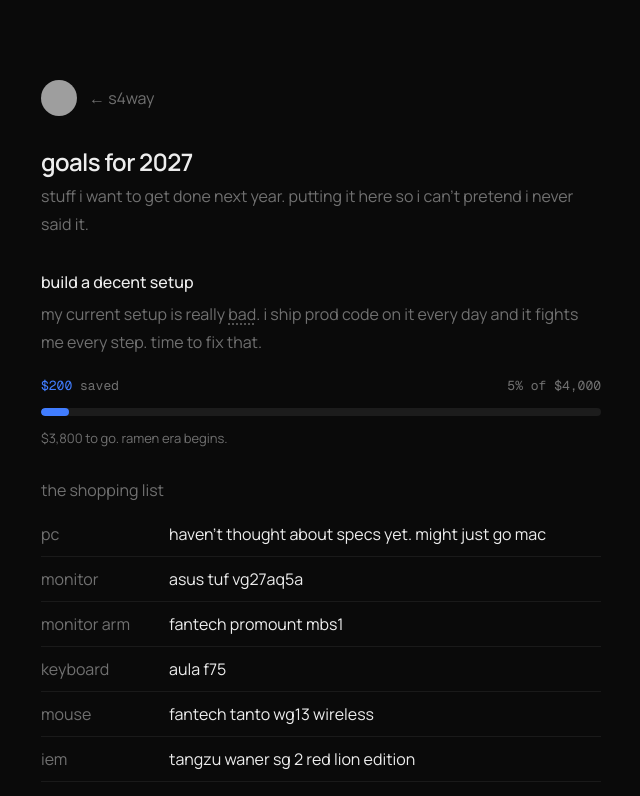
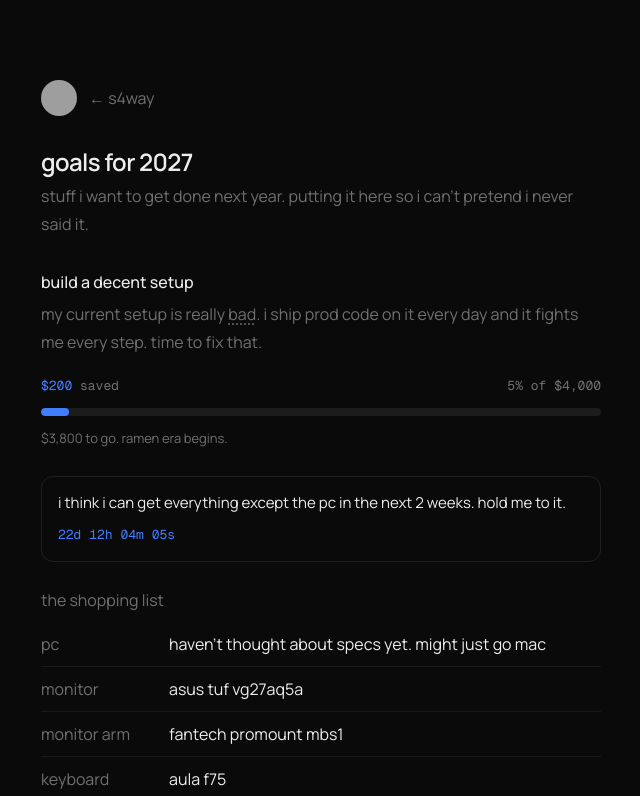
Before and after one commit to wrrfsub/Portfolio, a Next.js app: page /goals in a window 1280 px wide. Shown: the top 796 px of the page, without its empty margins (319-959 px from the left). Built offline with nearby package versions, Linux system fonts and the light colour scheme; grey boxes are pictures that could not be loaded.

Commit message:
goals: 2 week countdown for everything except the pc

```diff
--- a/src/app/goals/page.jsx
+++ b/src/app/goals/page.jsx
@@ -1,3 +1,5 @@
+import Countdown from '@/lib/Countdown'
+
 import { GITHUB_AVATAR } from '@/lib/profile'
 
 export const metadata = {
@@ -85,6 +87,12 @@ export default function Goals() {
               <p className="muted mt-2 text-[13px]">{usd(g.target - g.saved)} to go. ramen era begins.</p>
               {g.stuff && (
                 <>
+                  <div className="mt-6 rounded-xl px-4 py-3" style={{ border: '1px solid rgb(var(--fg) / 0.1)' }}>
+                    <p className="text-[15px]">i think i can get everything except the pc in the next 2 weeks. hold me to it.</p>
+                    <p className="mt-1 font-mono text-[13px] tabular-nums" style={{ color: 'var(--blue)' }} aria-live="off">
+                      <Countdown to="2026-12-09T23:59:59+05:45" done="time's up. did i do it?" />
+                    </p>
+                  </div>
                   <h3 className="muted mb-2 mt-6">the shopping list</h3>
                   <ul className="flex flex-col">
                     {g.stuff.map(([what, pick]) => (
--- /dev/null
+++ b/src/lib/Countdown.jsx
@@ -0,0 +1,26 @@
+'use client'
+import { useEffect, useState } from 'react'
+
+const pad = (n) => String(n).padStart(2, '0')
+
+export default function Countdown({ to, done = 'time is up' }) {
+  const [left, setLeft] = useState(null)
+
+  useEffect(() => {
+    const end = new Date(to).getTime()
+    const tick = () => setLeft(Math.max(0, end - Date.now()))
+    tick()
+    const id = setInterval(tick, 1000)
+    return () => clearInterval(id)
+  }, [to])
+
+  if (left === 0) return <span>{done}</span>
+  if (left === null) return <span>--d --h --m --s</span>
+
+  const s = Math.floor(left / 1000)
+  return (
+    <span>
+      {Math.floor(s / 86400)}d {pad(Math.floor(s / 3600) % 24)}h {pad(Math.floor(s / 60) % 60)}m {pad(s % 60)}s
+    </span>
+  )
+}
```
